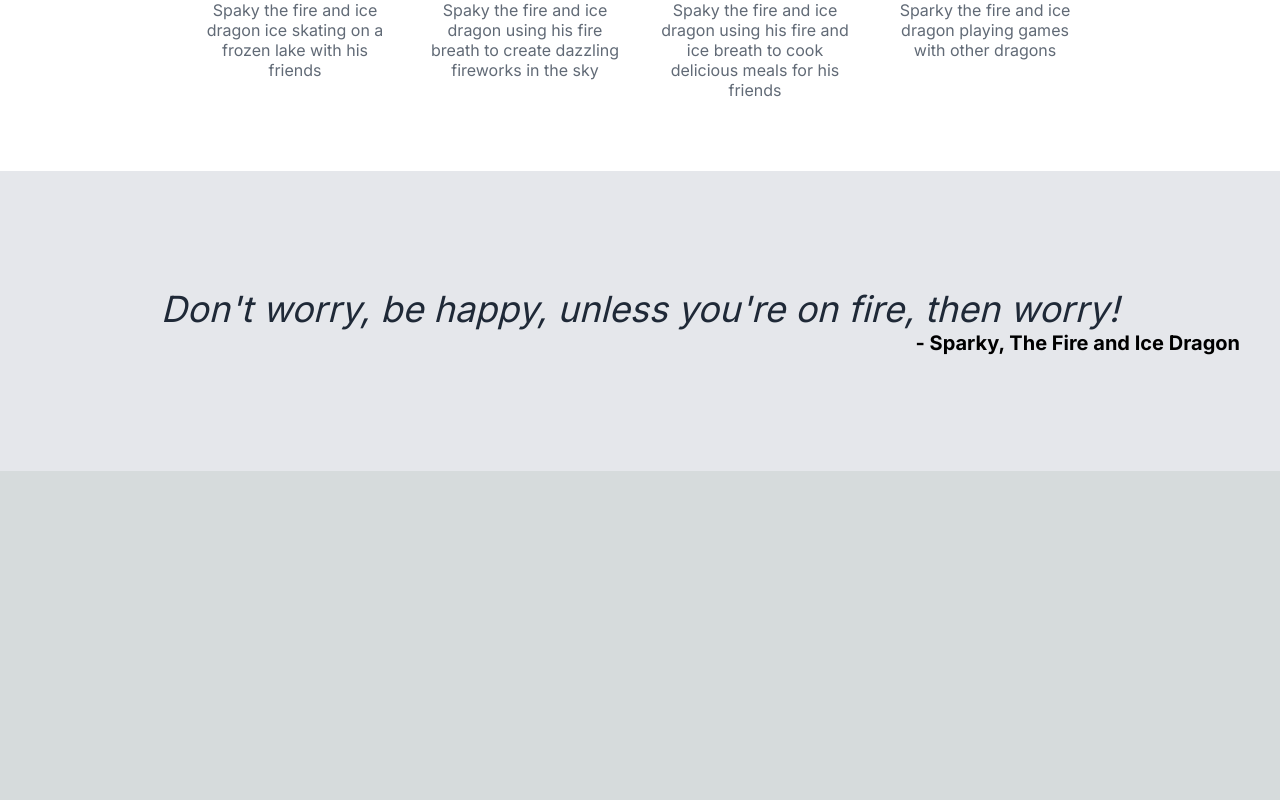
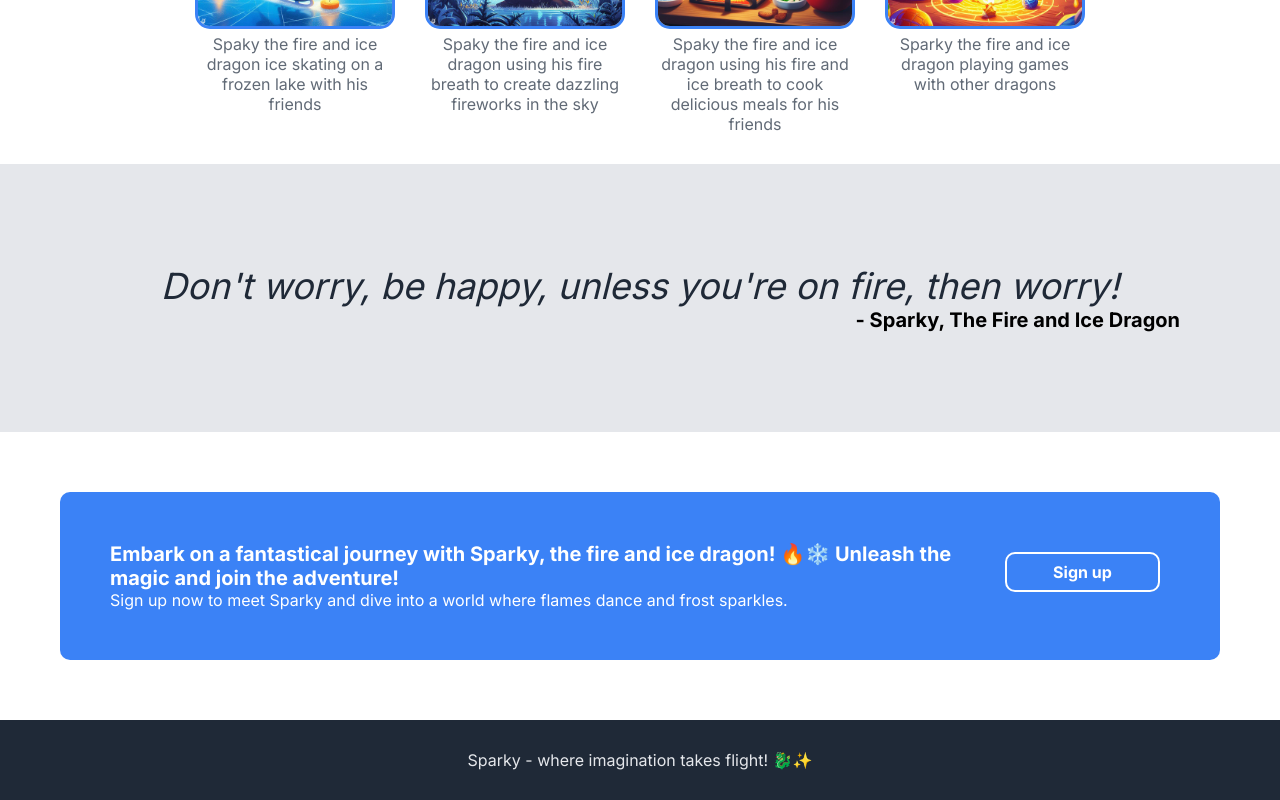
Before and after one commit to anderson2090/sparky, a Next.js app: page / in a window 1280 px wide. Shown: the part 929-1729 px from the top of the page. Before the commit the page ends 1400 px from the top, so only its background shows below. Built offline with nearby package versions, Linux system fonts and the light colour scheme.

Commit message:
added footer

```diff
--- a/src/app/globals.css
+++ b/src/app/globals.css
@@ -1,9 +1,9 @@
 :root {
   --max-width: 1100px;
   --border-radius: 12px;
-  --font-mono: ui-monospace, Menlo, Monaco, 'Cascadia Mono', 'Segoe UI Mono',
-    'Roboto Mono', 'Oxygen Mono', 'Ubuntu Monospace', 'Source Code Pro',
-    'Fira Mono', 'Droid Sans Mono', 'Courier New', monospace;
+  --font-mono: ui-monospace, Menlo, Monaco, "Cascadia Mono", "Segoe UI Mono",
+    "Roboto Mono", "Oxygen Mono", "Ubuntu Monospace", "Source Code Pro",
+    "Fira Mono", "Droid Sans Mono", "Courier New", monospace;
 
   --foreground-rgb: 0, 0, 0;
   --background-start-rgb: 214, 219, 220;
--- a/src/app/layout.js
+++ b/src/app/layout.js
@@ -1,6 +1,7 @@
 import { Inter } from "next/font/google";
 import "./globals.css";
 import Header from "@/components/header/Header";
+import Footer from "@/components/footer/Footer";
 
 const inter = Inter({ subsets: ["latin"] });
 
@@ -15,6 +16,7 @@ export default function RootLayout({ children }) {
       <body className={inter.className}>
         <Header />
         {children}
+        <Footer />
       </body>
     </html>
   );
--- a/src/app/page.js
+++ b/src/app/page.js
@@ -1,14 +1,17 @@
 import IntroSec from "@/components/intro-sec/IntroSec";
 import QuoteSec from "@/components/quote-sec/QuoteSec";
 import RandomSec from "@/components/random-sec/RandomSec";
+import SignUpSec from "@/components/signup-sec/SignUpSec";
 import React from "react";
+import styles from "./page.module.css";
 
 const Home = () => {
   return (
-    <div>
+    <div className={styles.main}>
       <IntroSec />
       <RandomSec />
       <QuoteSec />
+      <SignUpSec />
     </div>
   );
 };
--- a/src/app/page.module.css
+++ b/src/app/page.module.css
@@ -1,229 +1,3 @@
-.main {
-  display: flex;
-  flex-direction: column;
-  justify-content: space-between;
-  align-items: center;
-  padding: 6rem;
-  min-height: 100vh;
+.main{
+  background-color: white;
 }
-
-.description {
-  display: inherit;
-  justify-content: inherit;
-  align-items: inherit;
-  font-size: 0.85rem;
-  max-width: var(--max-width);
-  width: 100%;
-  z-index: 2;
-  font-family: var(--font-mono);
-}
-
-.description a {
-  display: flex;
-  justify-content: center;
-  align-items: center;
-  gap: 0.5rem;
-}
-
-.description p {
-  position: relative;
-  margin: 0;
-  padding: 1rem;
-  background-color: rgba(var(--callout-rgb), 0.5);
-  border: 1px solid rgba(var(--callout-border-rgb), 0.3);
-  border-radius: var(--border-radius);
-}
-
-.code {
-  font-weight: 700;
-  font-family: var(--font-mono);
-}
-
-.grid {
-  display: grid;
-  grid-template-columns: repeat(4, minmax(25%, auto));
-  max-width: 100%;
-  width: var(--max-width);
-}
-
-.card {
-  padding: 1rem 1.2rem;
-  border-radius: var(--border-radius);
-  background: rgba(var(--card-rgb), 0);
-  border: 1px solid rgba(var(--card-border-rgb), 0);
-  transition: background 200ms, border 200ms;
-}
-
-.card span {
-  display: inline-block;
-  transition: transform 200ms;
-}
-
-.card h2 {
-  font-weight: 600;
-  margin-bottom: 0.7rem;
-}
-
-.card p {
-  margin: 0;
-  opacity: 0.6;
-  font-size: 0.9rem;
-  line-height: 1.5;
-  max-width: 30ch;
-}
-
-.center {
-  display: flex;
-  justify-content: center;
-  align-items: center;
-  position: relative;
-  padding: 4rem 0;
-}
-
-.center::before {
-  background: var(--secondary-glow);
-  border-radius: 50%;
-  width: 480px;
-  height: 360px;
-  margin-left: -400px;
-}
-
-.center::after {
-  background: var(--primary-glow);
-  width: 240px;
-  height: 180px;
-  z-index: -1;
-}
-
-.center::before,
-.center::after {
-  content: '';
-  left: 50%;
-  position: absolute;
-  filter: blur(45px);
-  transform: translateZ(0);
-}
-
-.logo {
-  position: relative;
-}
-/* Enable hover only on non-touch devices */
-@media (hover: hover) and (pointer: fine) {
-  .card:hover {
-    background: rgba(var(--card-rgb), 0.1);
-    border: 1px solid rgba(var(--card-border-rgb), 0.15);
-  }
-
-  .card:hover span {
-    transform: translateX(4px);
-  }
-}
-
-@media (prefers-reduced-motion) {
-  .card:hover span {
-    transform: none;
-  }
-}
-
-/* Mobile */
-@media (max-width: 700px) {
-  .content {
-    padding: 4rem;
-  }
-
-  .grid {
-    grid-template-columns: 1fr;
-    margin-bottom: 120px;
-    max-width: 320px;
-    text-align: center;
-  }
-
-  .card {
-    padding: 1rem 2.5rem;
-  }
-
-  .card h2 {
-    margin-bottom: 0.5rem;
-  }
-
-  .center {
-    padding: 8rem 0 6rem;
-  }
-
-  .center::before {
-    transform: none;
-    height: 300px;
-  }
-
-  .description {
-    font-size: 0.8rem;
-  }
-
-  .description a {
-    padding: 1rem;
-  }
-
-  .description p,
-  .description div {
-    display: flex;
-    justify-content: center;
-    position: fixed;
-    width: 100%;
-  }
-
-  .description p {
-    align-items: center;
-    inset: 0 0 auto;
-    padding: 2rem 1rem 1.4rem;
-    border-radius: 0;
-    border: none;
-    border-bottom: 1px solid rgba(var(--callout-border-rgb), 0.25);
-    background: linear-gradient(
-      to bottom,
-      rgba(var(--background-start-rgb), 1),
-      rgba(var(--callout-rgb), 0.5)
-    );
-    background-clip: padding-box;
-    backdrop-filter: blur(24px);
-  }
-
-  .description div {
-    align-items: flex-end;
-    pointer-events: none;
-    inset: auto 0 0;
-    padding: 2rem;
-    height: 200px;
-    background: linear-gradient(
-      to bottom,
-      transparent 0%,
-      rgb(var(--background-end-rgb)) 40%
-    );
-    z-index: 1;
-  }
-}
-
-/* Tablet and Smaller Desktop */
-@media (min-width: 701px) and (max-width: 1120px) {
-  .grid {
-    grid-template-columns: repeat(2, 50%);
-  }
-}
-
-@media (prefers-color-scheme: dark) {
-  .vercelLogo {
-    filter: invert(1);
-  }
-
-  .logo {
-    filter: invert(1) drop-shadow(0 0 0.3rem #ffffff70);
-  }
-}
-
-@keyframes rotate {
-  from {
-    transform: rotate(360deg);
-  }
-  to {
-    transform: rotate(0deg);
-  }
-}
--- /dev/null
+++ b/src/components/footer/Footer.jsx
@@ -0,0 +1,13 @@
+import React from "react";
+import styles from "./footer.module.css";
+const Footer = () => {
+  return (
+    <div className={styles.main}>
+      <p className={styles.footerText}>
+        Sparky - where imagination takes flight! 🐉✨
+      </p>
+    </div>
+  );
+};
+
+export default Footer;
--- /dev/null
+++ b/src/components/footer/footer.module.css
@@ -0,0 +1,11 @@
+.main{
+    background-color: #1f2937;
+    display: flex;
+    justify-content: center;
+    align-items: center;
+
+}
+.footerText{
+    padding: 30px;
+    color: #e5e7eb;
+}
--- a/src/components/intro-sec/intro-sec.module.css
+++ b/src/components/intro-sec/intro-sec.module.css
@@ -1,7 +1,6 @@
 .intro {
   display: flex;
   align-items: center;
-  height: 500px;
   background-color: #1f2937;
   padding: 50px;
   gap: 10px;
--- a/src/components/quote-sec/quote-sec.module.css
+++ b/src/components/quote-sec/quote-sec.module.css
@@ -1,10 +1,9 @@
 .main {
-  padding: 40px;
+  padding: 100px;
   display: flex;
   flex-direction: column;
   justify-content: center;
   align-items: center;
-  height: 300px;
   background-color: #e5e7eb;
 }
 
--- a/src/components/random-sec/random-sec.module.css
+++ b/src/components/random-sec/random-sec.module.css
@@ -4,7 +4,7 @@
   gap: 30px;
   align-items: center;
   background-color: white;
-  height: 500px;
+  padding: 30px;
 }
 .heading {
   margin-top: 50px;
--- /dev/null
+++ b/src/components/signup-sec/SignUpSec.jsx
@@ -0,0 +1,28 @@
+import React from "react";
+import styles from "./signup-sec.module.css";
+import Link from "next/link";
+
+
+const SignUpSec = () => {
+  return (
+    <div className={styles.main}>
+      <div className={styles.blueArea}>
+        <div className={styles.textContainer}>
+          <p className={styles.primaryText}>
+            Embark on a fantastical journey with Sparky, the fire and ice
+            dragon! 🔥❄️ Unleash the magic and join the adventure!
+          </p>
+          <p className={styles.secondaryText}>
+            Sign up now to meet Sparky and dive into a world where flames dance
+            and frost sparkles.
+          </p>
+        </div>
+        <Link href="/" className={styles.signupButton}>
+            Sign up
+        </Link>
+      </div>
+    </div>
+  );
+};
+
+export default SignUpSec;
--- /dev/null
+++ b/src/components/signup-sec/signup-sec.module.css
@@ -0,0 +1,36 @@
+.main {
+  background-color: white;
+  padding: 10px;
+}
+.blueArea {
+  display: flex;
+  gap: 10px;
+  justify-content: space-between;
+  border-radius: 10px;
+  margin: 50px;
+  padding: 50px;
+  color: white;
+  background-color: #3b82f6;
+}
+.textContainer {
+  display: flex;
+  flex-direction: column;
+}
+
+.primaryText {
+  font-size: 20px;
+  font-weight: bold;
+}
+
+.signupButton {
+  border: 2px solid white;
+  border-radius: 10px;
+  font-weight: bold;
+  align-items: center;
+  justify-content: center;
+  margin: 10px;
+  display: flex;
+  width: 200px;
+  height: 40px;
+  background-color: #3b82f6;
+}
```
